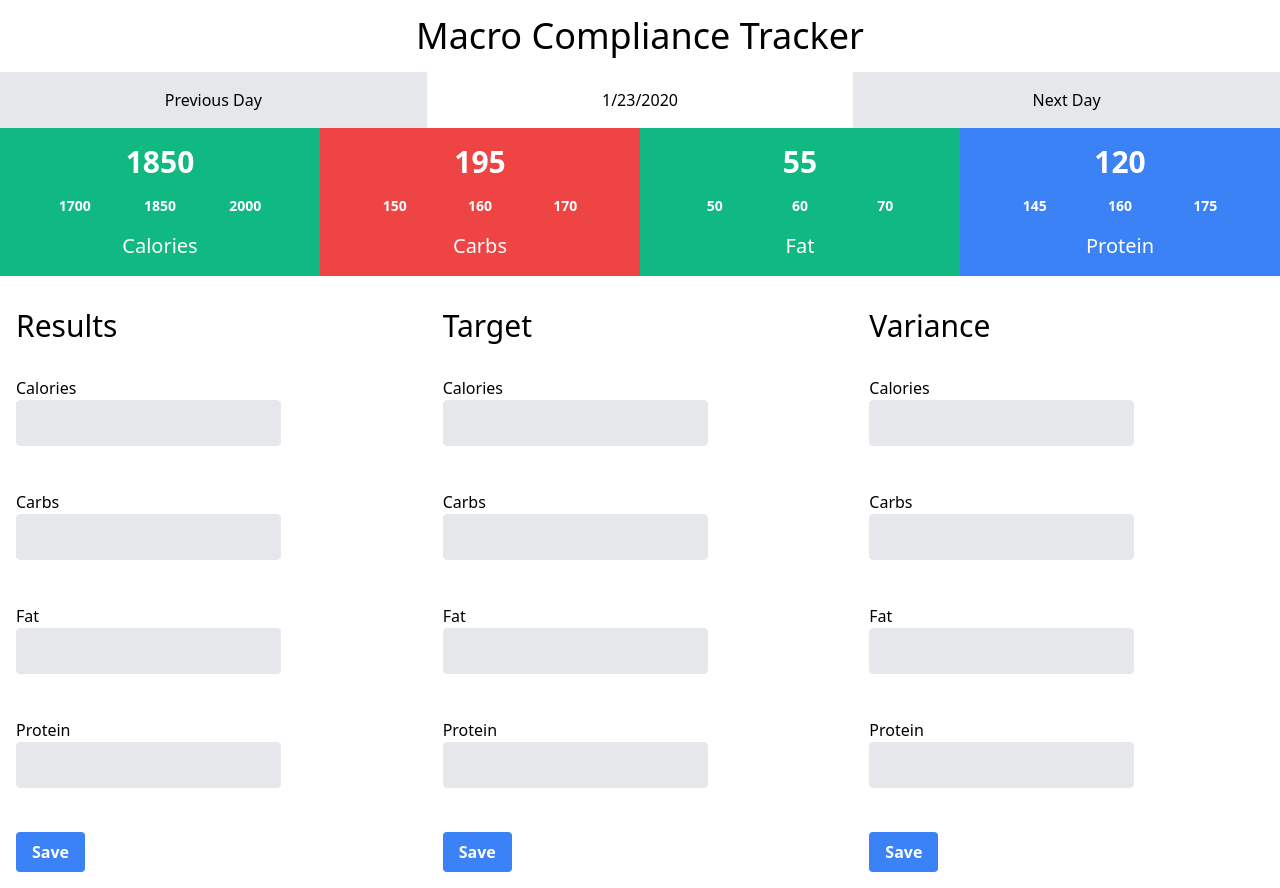
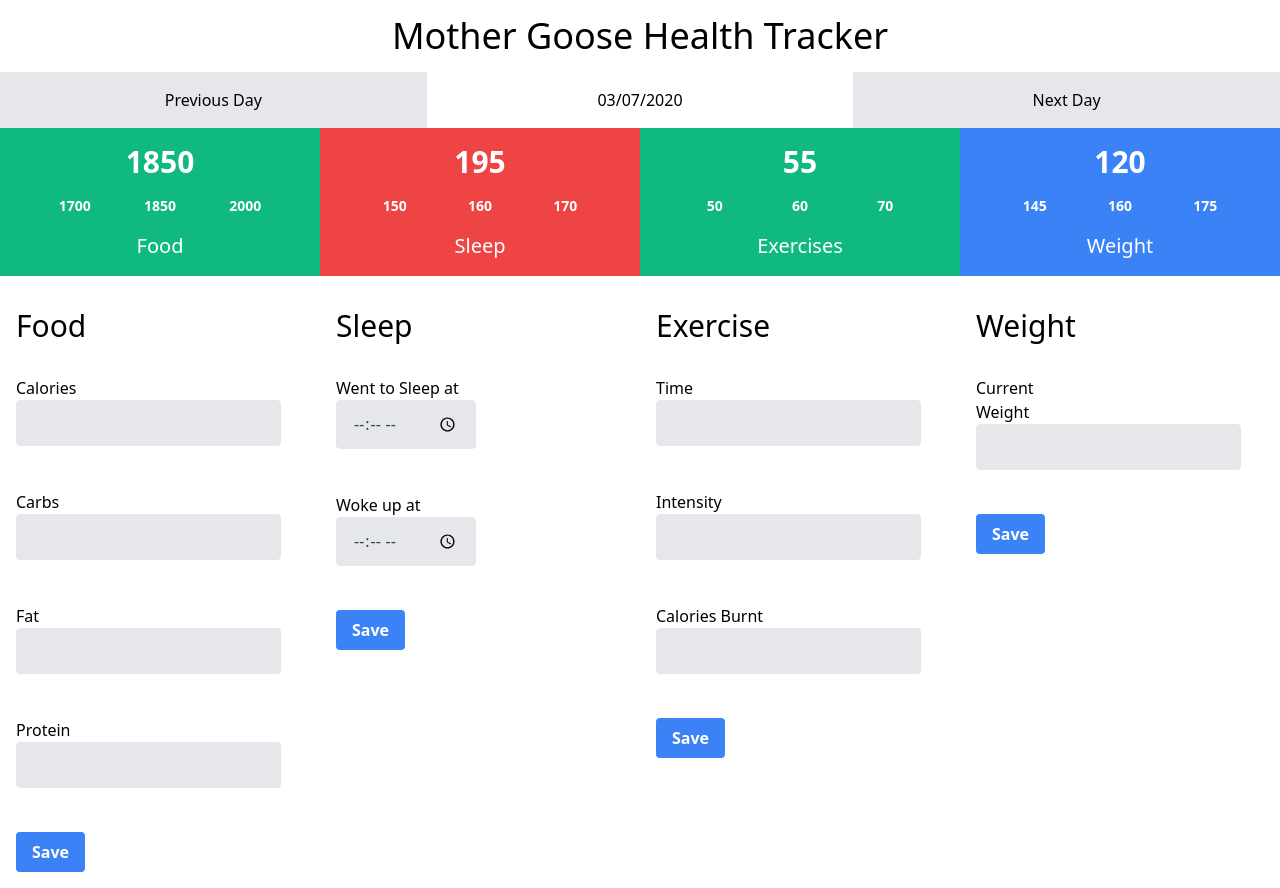
Before and after one commit to BirbStorm/hackathon, a Next.js app in the folder hackathon/: page / in a window 1280 px wide. Built offline with nearby package versions, Linux system fonts and the light colour scheme.

Commit message:
created static form and made a new icon

```diff
--- a/hackathon/pages/index.js
+++ b/hackathon/pages/index.js
@@ -5,8 +5,8 @@ import Nav from '../components/nav'
 const Home = () => (
   <div>
     <Head>
-      <title>Home</title>
-      <link rel="icon" href="/favicon.ico" />
+      <title>Health tracker</title>
+      <link rel="icon" href="/icon.png" />
       <link href="https://unpkg.com/tailwindcss@^1.0/dist/tailwind.min.css" rel="stylesheet" />
     </Head>
 
@@ -14,13 +14,13 @@ const Home = () => (
 
       <div className="flex text-center">
         <div className="w-full m-4">
-          <h1 className="text-4xl">Macro Compliance Tracker</h1>
+          <h1 className="text-4xl">Mother Goose Health Tracker</h1>
         </div>
       </div>
 
       <div class="flex text-center">
         <div class="w-1/3 bg-gray-200 p-4">Previous Day</div>
-        <div class="w-1/3 p-4">1/23/2020</div>
+        <div class="w-1/3 p-4">03/07/2020</div>
         <div class="w-1/3 bg-gray-200 p-4">Next Day</div>
       </div>
 
@@ -33,7 +33,7 @@ const Home = () => (
               <div class="w-1/3">2000</div>
             </div>
           </h2>
-          <h3 className="text-xl">Calories</h3>
+          <h3 className="text-xl">Food</h3>
         </div>
         <div class="w-1/4 p-4 bg-red-500 text-white">
           <h2 className="text-3xl font-bold">195
@@ -43,7 +43,7 @@ const Home = () => (
               <div class="w-1/3">170</div>
             </div>
           </h2>
-          <h3 className="text-xl">Carbs</h3>
+          <h3 className="text-xl">Sleep</h3>
         </div>
         <div class="w-1/4 p-4 bg-green-500 text-white">
           <h2 className="text-3xl font-bold">55
@@ -53,7 +53,7 @@ const Home = () => (
               <div class="w-1/3">70</div>
             </div>
           </h2>
-          <h3 className="text-xl">Fat</h3>
+          <h3 className="text-xl">Exercises</h3>
         </div>
         <div class="w-1/4 p-4 bg-blue-500 text-white">
           <h2 className="text-3xl font-bold">120
@@ -63,13 +63,13 @@ const Home = () => (
               <div class="w-1/3">175</div>
             </div>
           </h2>
-          <h3 className="text-xl">Protein</h3>
+          <h3 className="text-xl">Weight</h3>
         </div>
       </div>
 
       <div className="flex">
-        <div className="w-1/3">
-          <h2 className="text-3xl p-4">Results</h2>
+        <div className="w-1/4">
+          <h2 className="text-3xl p-4">Food</h2>
           <div className="p-4">
             <label className="block">Calories</label>
             <input type="number" className="bg-gray-200 text-gray-700 border rounded py-3 px-4 mb-3 leading-tight focus:outline-none focus:bg-white"></input>
@@ -92,22 +92,35 @@ const Home = () => (
             </button>
           </div>
         </div>
-        <div className="w-1/3">
-          <h2 className="text-3xl p-4">Target</h2>
+        <div className="w-1/4">
+          <h2 className="text-3xl p-4">Sleep</h2>
           <div className="p-4">
-            <label className="block">Calories</label>
+            <label className="block">Went to Sleep at</label>
+            <input type="time" className="bg-gray-200 text-gray-700 border rounded py-3 px-4 mb-3 leading-tight focus:outline-none focus:bg-white"></input>
+          </div>
+          <div className="p-4">
+            <label className="block">Woke up at</label>
+            <input type="time" className="bg-gray-200 text-gray-700 border rounded py-3 px-4 mb-3 leading-tight focus:outline-none focus:bg-white"></input>
+          </div>
+
+          <div className="p-4">
+            <button className="bg-blue-500 hover:bg-blue-700 text-white font-bold py-2 px-4 rounded">
+              Save
+            </button>
+          </div>
+        </div>
+        <div className="w-1/4">
+          <h2 className="text-3xl p-4">Exercise</h2>
+          <div className="p-4">
+            <label className="block">Time</label>
             <input type="number" className="bg-gray-200 text-gray-700 border rounded py-3 px-4 mb-3 leading-tight focus:outline-none focus:bg-white"></input>
           </div>
           <div className="p-4">
-            <label className="block">Carbs</label>
+            <label className="block">Intensity</label>
             <input type="number" className="bg-gray-200 text-gray-700 border rounded py-3 px-4 mb-3 leading-tight focus:outline-none focus:bg-white"></input>
           </div>
           <div className="p-4">
-            <label className="block">Fat</label>
-            <input type="number" className="bg-gray-200 text-gray-700 border rounded py-3 px-4 mb-3 leading-tight focus:outline-none focus:bg-white"></input>
-          </div>
-          <div className="p-4">
-            <label className="block">Protein</label>
+            <label className="block">Calories Burnt</label>
             <input type="number" className="bg-gray-200 text-gray-700 border rounded py-3 px-4 mb-3 leading-tight focus:outline-none focus:bg-white"></input>
           </div>
           <div className="p-4">
@@ -116,29 +129,20 @@ const Home = () => (
             </button>
           </div>
         </div>
-        <div className="w-1/3">
-          <h2 className="text-3xl p-4">Variance</h2>
+        <div className="w-1/4">
+        <div className="w-1/4">
+          <h2 className="text-3xl p-4">Weight</h2>
           <div className="p-4">
-            <label className="block">Calories</label>
+            <label className="block">Current Weight</label>
             <input type="number" className="bg-gray-200 text-gray-700 border rounded py-3 px-4 mb-3 leading-tight focus:outline-none focus:bg-white"></input>
           </div>
-          <div className="p-4">
-            <label className="block">Carbs</label>
-            <input type="number" className="bg-gray-200 text-gray-700 border rounded py-3 px-4 mb-3 leading-tight focus:outline-none focus:bg-white"></input>
-          </div>
-          <div className="p-4">
-            <label className="block">Fat</label>
-            <input type="number" className="bg-gray-200 text-gray-700 border rounded py-3 px-4 mb-3 leading-tight focus:outline-none focus:bg-white"></input>
-          </div>
-          <div className="p-4">
-            <label className="block">Protein</label>
-            <input type="number" className="bg-gray-200 text-gray-700 border rounded py-3 px-4 mb-3 leading-tight focus:outline-none focus:bg-white"></input>
-          </div>
+
           <div className="p-4">
             <button className="bg-blue-500 hover:bg-blue-700 text-white font-bold py-2 px-4 rounded">
               Save
             </button>
           </div>
+        </div>
         </div>
       </div>
     </div>
```
Also changed, not shown: hackathon/components/result.js (added), hackathon/public/icon.png (added).
